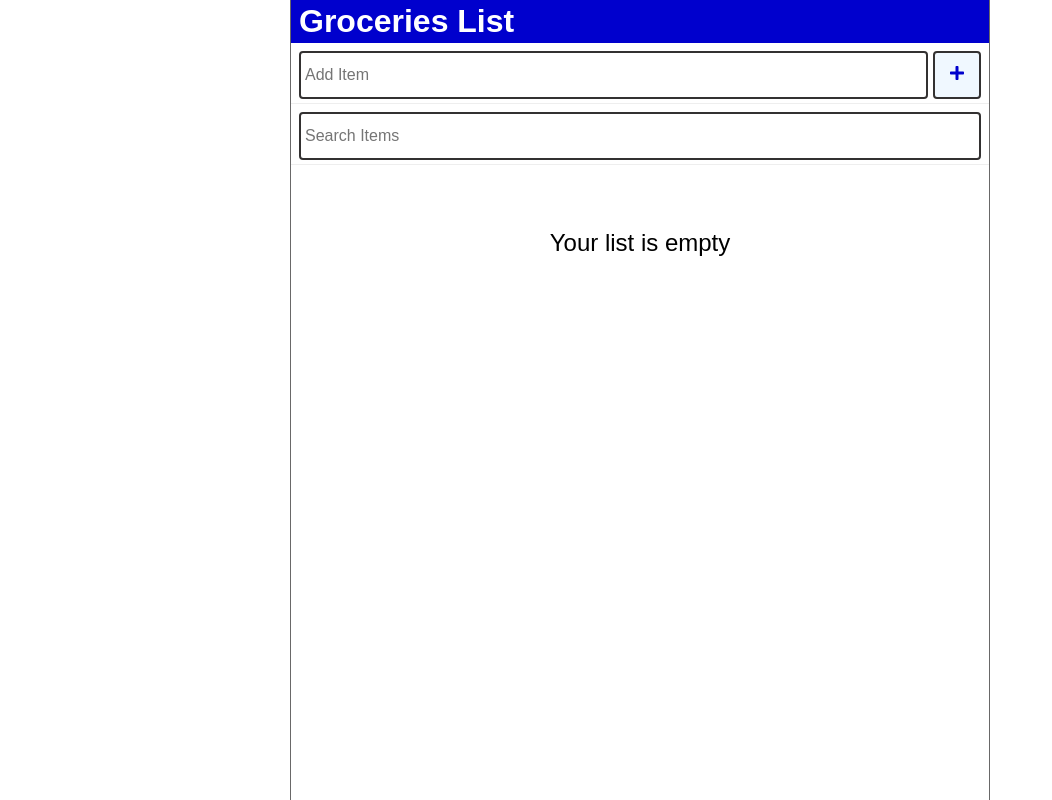
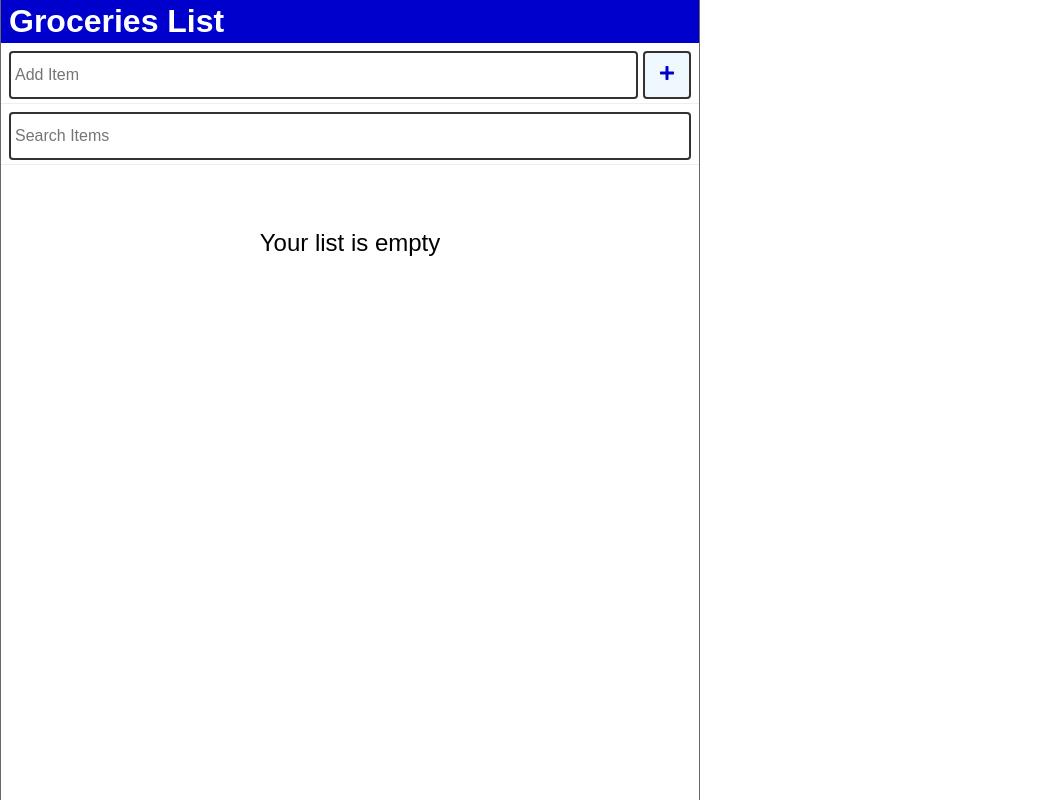
Before and after one commit to Banniroy/React-todo-list, a React (Vite) app: page / in a window 1280 px wide. Shown: the top 800 px of the page, without its empty margins (0-1052 px from the left). Built offline with nearby package versions, Linux system fonts and the light colour scheme.

Commit message:
Update index.css

```diff
--- a/src/index.css
+++ b/src/index.css
@@ -1,3 +1,9 @@
+#root{
+  max-width: 700px;
+  height: 100vh;
+  flex-flow: 1;
+}
+
 *{
   margin: 0;
   padding: 0;
```
